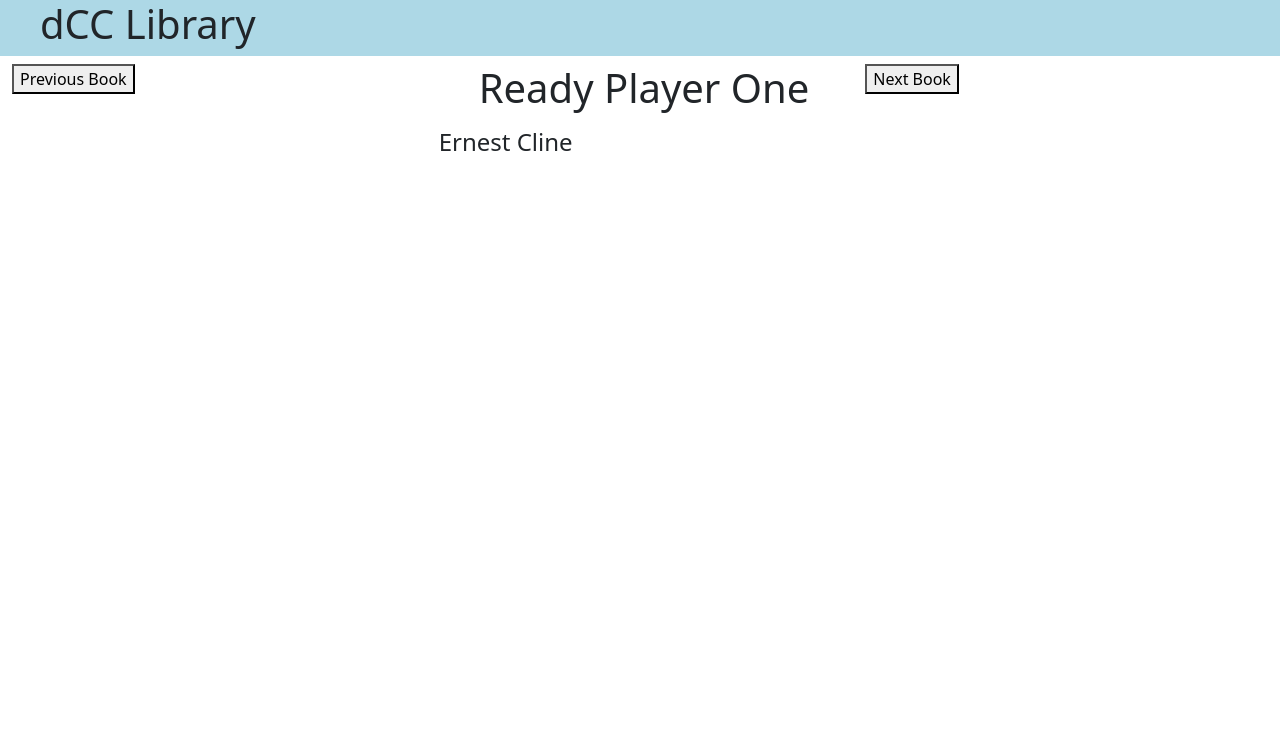
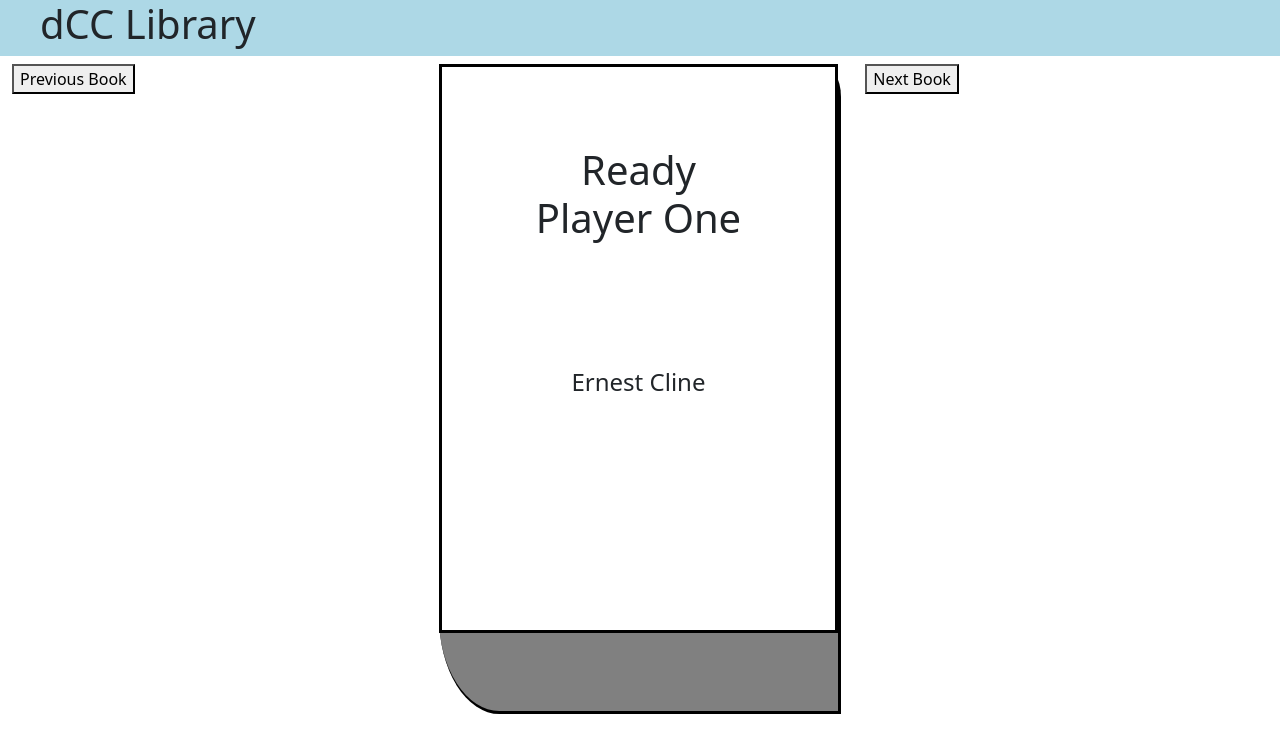
Before and after one commit to steveaclark82/DCCLibrary, a React (Create React App) app: page / in a window 1280 px wide. Shown: the top 752 px of the page. Built offline with nearby package versions, Linux system fonts and the light colour scheme.

Commit message:
Seperated book view display into seperate book component

```diff
--- a/src/Components/BookViewer/BookViewer.jsx
+++ b/src/Components/BookViewer/BookViewer.jsx
@@ -1,5 +1,5 @@
 import React from 'react';
-
+import Books from '../Books/Books';
 const BookViewer = (props) => {
   return (
     <div className="row row-spacer">
@@ -9,8 +9,7 @@
         </div>
         <div className="col-md-4">
             {/*Display book with cover here*/}
-            <h1>{props.book.title}</h1>
-            <h4>{props.book.author}</h4>
+            <Books book={props.book}/>
         </div>
         <div className="col-md-4">
             {/*Button here to move to next book viewed*/}
--- /dev/null
+++ b/src/Components/Books/Books.css
@@ -0,0 +1,31 @@
+.cover{
+    background-color: white;
+
+    text-align: center;
+    border: solid black;
+    border-width: 1 1px;
+    height: 88%;
+}
+
+.book{
+    background-color: gray;
+    text-align: center;
+    border-right: solid black;
+    border-bottom: solid black;
+    border-width: 1 1px;
+    height: 650px;
+    width: 100%;
+    border-bottom-left-radius: 15%;
+    border-top-right-radius: 5%;
+}
+
+.title {
+    padding: 20%;
+}
+
+.author {
+    padding-top: 10%;
+    padding-left: 5%;
+    padding-right: 5%;
+    padding-bottom: 50%;
+}
--- /dev/null
+++ b/src/Components/Books/Books.jsx
@@ -0,0 +1,16 @@
+import React from 'react';
+import './Books.css'
+
+
+const Books = (props) => {
+  return (
+    <div className="book">
+        <div className="cover">
+          <h1 className="title">{props.book.title}</h1>
+          <h4 className="author">{props.book.author}</h4>
+        </div>
+    </div>
+  );
+}
+
+export default Books;
```
